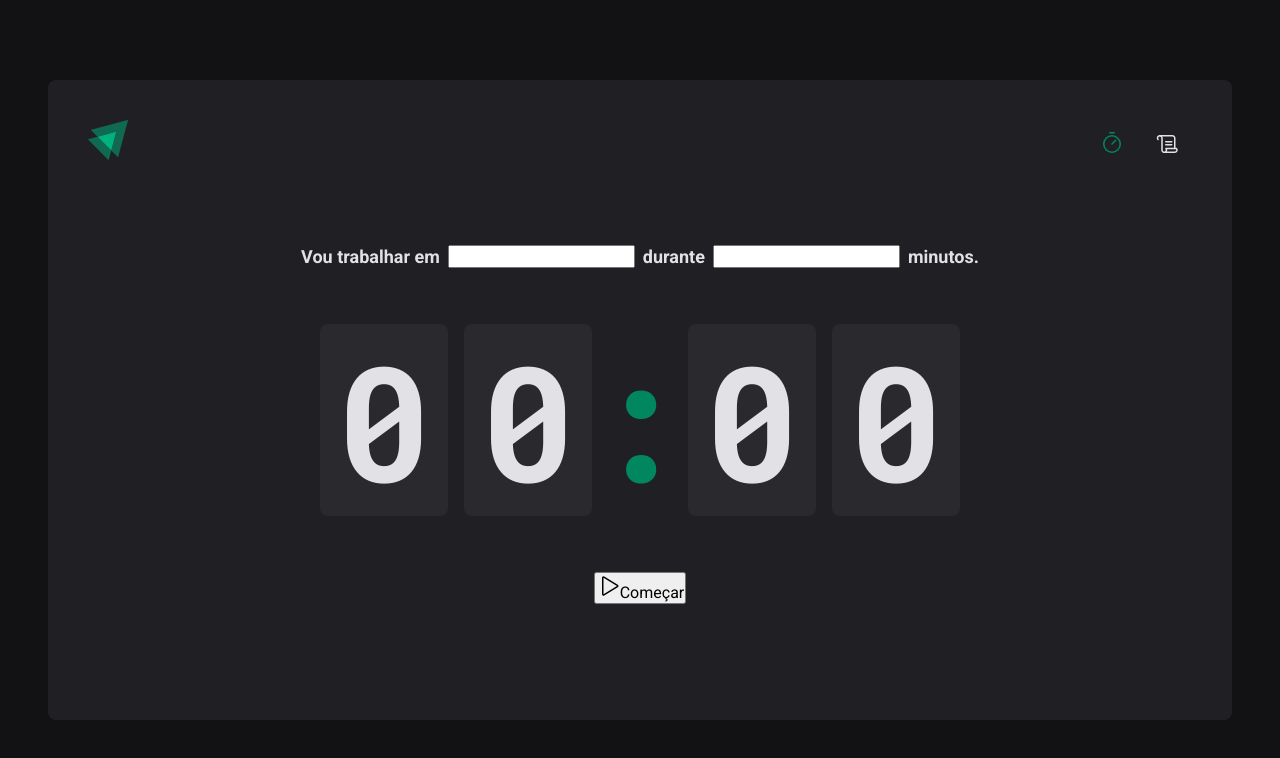
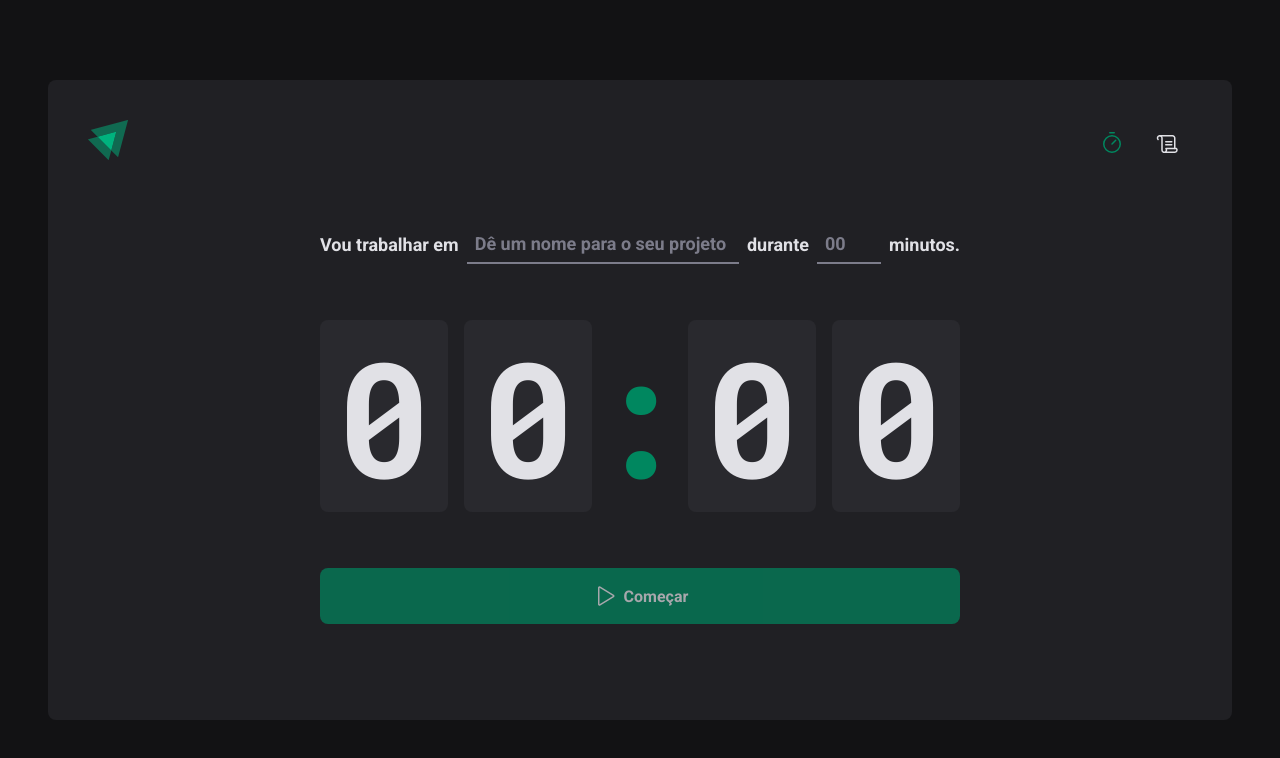
Before and after one commit to DanielEgiidio/pomodoro, a React (Vite) app: page / in a window 1280 px wide. Shown: the top 758 px of the page. Built offline with nearby package versions, Linux system fonts and the light colour scheme.

Commit message:
Correção de layout do input

```diff
--- a/src/pages/Home/index.tsx
+++ b/src/pages/Home/index.tsx
@@ -4,7 +4,10 @@
   CountdownContainer,
   FormContainer,
   HomeContainer,
+  MinutesAmountInput,
   Separator,
+  StartCountdownButton,
+  TaskInput,
 } from "./styles";
 
 export function Home() {
@@ -13,10 +16,28 @@
       <form>
         <FormContainer>
           <label htmlFor="task">Vou trabalhar em</label>
-          <input id="task" />
+          <TaskInput
+            id="task"
+            list="task-sugestions"
+            placeholder="Dê um nome para o seu projeto"
+          />
+
+          <datalist id="task-sugestions">
+            <option value="Projeto 1" />
+            <option value="Projeto 2" />
+            <option value="Projeto 3" />
+            <option value="Projeto 4" />
+          </datalist>
 
           <label htmlFor="minutesAmount">durante</label>
-          <input type="number" id="minutesAmount" />
+          <MinutesAmountInput
+            type="number"
+            id="minutesAmount"
+            placeholder="00"
+            step={5}
+            min={5}
+            max={60}
+          />
 
           <span>minutos.</span>
         </FormContainer>
@@ -29,10 +50,10 @@
           <span>0</span>
         </CountdownContainer>
 
-        <button type="submit">
+        <StartCountdownButton disabled type="submit">
           <Play size={24} />
           Começar
-        </button>
+        </StartCountdownButton>
       </form>
     </HomeContainer>
   );
--- a/src/pages/Home/styles.ts
+++ b/src/pages/Home/styles.ts
@@ -26,6 +26,37 @@
   flex-wrap: wrap;
 `;
 
+const BaseInput = styled.input`
+  background: transparent;
+  height: 2.5rem;
+  border: 0;
+  border-bottom: 2px solid ${(props) => props.theme["gray-500"]};
+  font-weight: bold;
+  font-size: 1.125rem;
+  padding: 0 0.5rem;
+  color: ${(props) => props.theme["gray-100"]};
+
+  &:focus {
+    box-shadow: none;
+    border-color: ${(props) => props.theme["green-500"]};
+  }
+
+  &::placeholder {
+    color: ${(props) => props.theme["gray-500"]};
+  }
+`;
+
+export const TaskInput = styled(BaseInput)`
+  flex: 1;
+  &::-webkit-calendar-picker-indicator {
+    display: none !important;
+  }
+`;
+
+export const MinutesAmountInput = styled(BaseInput)`
+  width: 4rem;
+`;
+
 export const CountdownContainer = styled.div`
   font-family: "Roboto Mono", monospace;
   font-size: 10rem;
@@ -47,3 +78,35 @@
   display: flex;
   justify-content: center;
 `;
+
+export const StartCountdownButton = styled.button`
+  width: 100%;
+  border: 0;
+  padding: 1rem;
+  border-radius: 8px;
+
+  display: flex;
+  align-items: center;
+  justify-content: center;
+
+  gap: 0.5rem;
+  font-weight: bold;
+
+  cursor: pointer;
+
+  background: ${(props) => props.theme["green-500"]};
+  color: ${(props) => props.theme["gray-100"]};
+
+  transition: ease background .2s;
+
+  &:disabled {
+    opacity: 0.7;
+    cursor: not-allowed;
+  }
+
+  &:not(:disabled):hover {
+    background: ${(props) => props.theme["green-700"]};
+    color: color: ${(props) => props.theme["gray-300"]};
+
+  }
+`;
```
